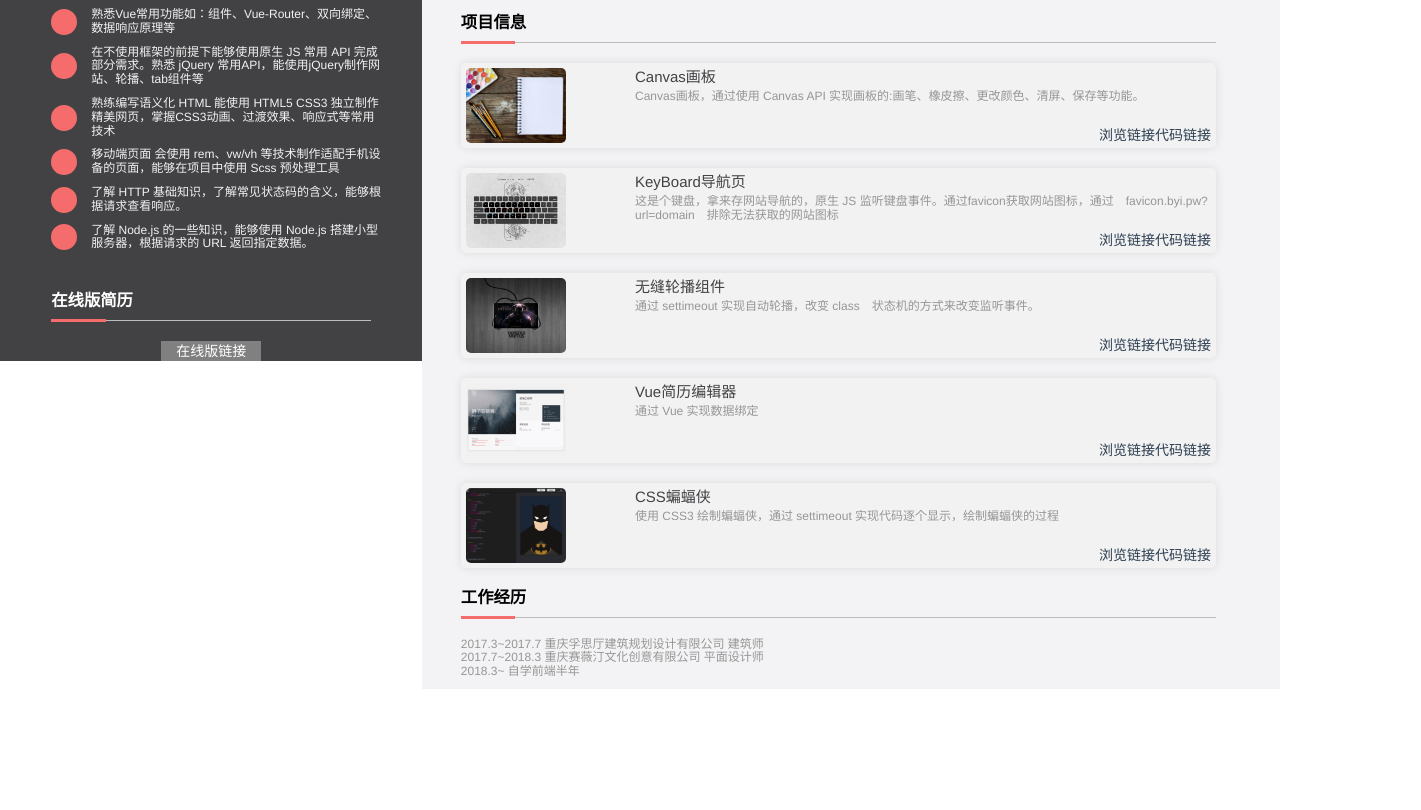
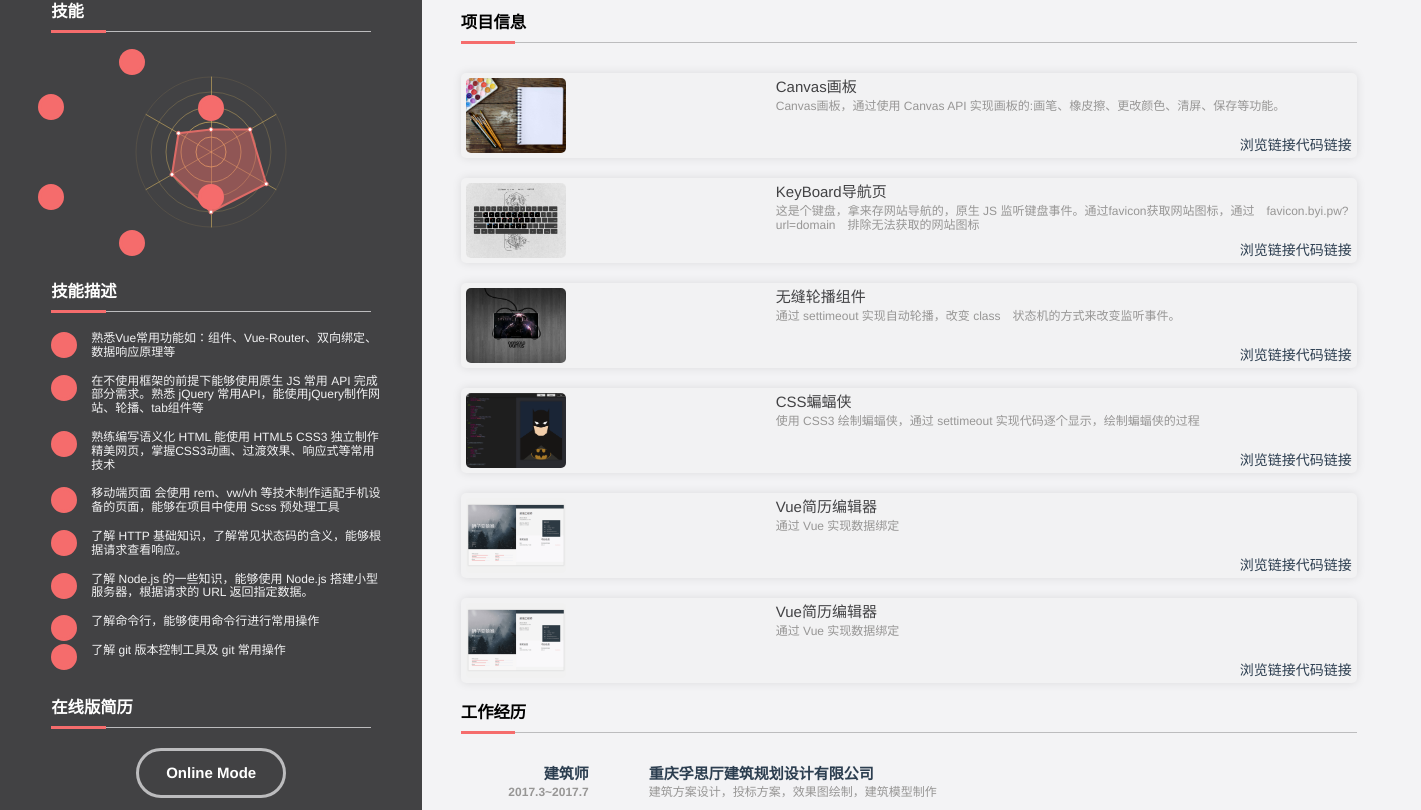
Before and after one commit to 574549756/resume-preview, a Vue app: page / in a window 1280 px wide. Shown: the part 450-1260 px from the top of the page, 1421 px wide, since content can reach past the window. Before the commit the page ends 1139 px from the top, so only its background shows below. Built offline with nearby package versions, Linux system fonts and the light colour scheme.

Commit message:
css done

```diff
--- a/index.html
+++ b/index.html
@@ -5,7 +5,7 @@
   <meta charset="utf-8">
   <meta name="viewport" content="width=device-width,initial-scale=1.0">
   <title>resume-preview</title>
-  <script src="//at.alicdn.com/t/font_801219_sqvxosi53ir.js"></script>
+  <script src="//at.alicdn.com/t/font_801219_qrbvhe0shq.js"></script>
   <style type="text/css">
     .icon {
       width: 1em;
--- a/src/App.vue
+++ b/src/App.vue
@@ -61,12 +61,12 @@ import onlinelink from './components/onlinelink'
         flex-direction: column;
         background: #424244;
         width: 33vw;
-        height: 101.381vh;
+        height: 100%;
         .mainTitle {
             display: flex;
             flex-direction: column;
             justify-content: center;
-            background: #f56363dc;
+            background: #ec5658c4;
             height: 10vw;
             width: 55vw;
             margin-top: -10vw;
--- a/src/components/abilityDiscription.vue
+++ b/src/components/abilityDiscription.vue
@@ -42,6 +42,18 @@
 				</svg>
 				<p>了解 Node.js 的一些知识，能够使用 Node.js 搭建小型服务器，根据请求的 URL 返回指定数据。</p>
 			</div>
+			<div class="cli">
+				<svg class="cli" aria-hidden="true">
+					<use xlink:href="#icon-minglinghang"></use>
+				</svg>
+				<p>了解命令行，能够使用命令行进行常用操作</p>
+			</div>
+			<div class="git">
+				<svg class="git" aria-hidden="true">
+					<use xlink:href="#icon-github1"></use>
+				</svg>
+				<p>了解 git 版本控制工具及 git 常用操作</p>
+			</div>
 
 		</div>
 	</div>
@@ -60,10 +72,10 @@
             margin-left: 40px;
         }
         div {
-            margin: 10px 0;
+            margin: 15px 0;
             display: flex;
             justify-content: space-between;
-            align-items: center;
+            align-items: flex-start;
             svg {
                 position: absolute;
                 width: 26px;
--- a/src/components/experience.vue
+++ b/src/components/experience.vue
@@ -5,21 +5,49 @@
             <div class="breakLine"></div>
         </div>
         <div class="experienceDetail">
-            <p>2017.3~2017.7 重庆孚思厅建筑规划设计有限公司 建筑师</p>
-            <p>2017.7~2018.3 重庆赛薇汀文化创意有限公司 平面设计师</p>
-            <p>2018.3~ 自学前端半年</p>
+            <div class="firstExp">
+                <header>
+                    <h1>建筑师</h1>
+                    <h2>2017.3~2017.7</h2>
+                </header>
+                <main>
+                    <h2>重庆孚思厅建筑规划设计有限公司</h2>
+                    <p>建筑方案设计，投标方案，效果图绘制，建筑模型制作</p>
+                </main>
+            </div>
+            <div class="secondExp">
+                <header>
+
+                    <h1>平面设计师</h1>
+                    <h2>2017.7~2018.3</h2>
+                </header>
+                <main>
+                    <h2>重庆赛薇汀文化创意有限公司</h2>
+                    <p>宣传图制作、排版、拍摄</p>
+                </main>
+            </div>
+            <div class="thirdExp">
+                <header>
+                    <h1>自学</h1>
+                    <h2>2018.3~</h2>
+                </header>
+                <main>
+                    <h2>自学前端半年</h2>
+                    <p></p>
+                </main>
+            </div>
         </div>
     </div>
 </template>
 
 <script>
-export default {
-	data(){
-		return{}
-	},
-	methods: {},
-	components:{}
-}
+    export default {
+        data() {
+            return {}
+        },
+        methods: {},
+        components: {}
+    }
 </script>
 
 
@@ -34,6 +62,56 @@ export default {
         flex-direction: column;
         align-items: flex-start;
         padding: 0 10px 10px 3vw;
+        .firstExp,
+        .secondExp,
+        .thirdExp {
+            align-items: flex-start;
+            display: flex;
+            flex-direction: row;
+            justify-content: space-around;
+            margin: 10px 0;
+            padding-bottom: 1px;
+            > header {
+                margin: 0 30px 0 0;
+                display: flex;
+                flex-direction: column;
+                justify-content: flex-start;
+                align-items: flex-end;
+                width: 10vw;
+                > h1 {
+                    display: block;
+                    margin: 2px 0;
+                    font-size: 15px;
+                    text-align: right;
+                }
+                > h2 {
+                    display: block;
+                    margin: 2px 0;
+                    font-size: 12px;
+                    text-align: right;
+                    color: #979695;
+                }
+            }
+            > main {
+                margin: 0 0 0 30px;
+                display: flex;
+                flex-direction: column;
+                justify-content: flex-start;
+                align-items: flex-start;
+                width: 50vw;
+                > h2 {
+                    margin: 2px 0;
+                    font-size: 15px;
+                    text-align: left;
+                }
+                > p {
+                    margin: 2px 0;
+                    font-size: 12px;
+                    text-align: left;
+                    color: #979695;
+                }
+            }
+        }
     }
     .header {
         display: flex;
@@ -48,7 +126,7 @@ export default {
             align-self: flex-start;
             background-color: #bcbcbe;
             height: 1px;
-            width: 59vw;
+            width: 70vw;
             z-index: 100;
             position: relative;
             &::before {
--- a/src/components/idBoard.vue
+++ b/src/components/idBoard.vue
@@ -58,7 +58,7 @@ export default {
             align-self: center;
             background-color: #bcbcbe;
             height: 1px;
-      width: 59vw;
+            width: 70vw;
             margin-left: 3vw;
             z-index: 100;
             position: relative;
--- a/src/components/onlinelink.vue
+++ b/src/components/onlinelink.vue
@@ -5,7 +5,7 @@
             <div class="breakLine"></div>
         </div>
         <div class="onlineMode">
-            <a href="">在线版链接</a>
+            <a href="">Online Mode</a>
         </div>
     </div>
 </template>
@@ -16,7 +16,7 @@
         display: flex;
         flex-direction: column;
         align-items: flex-start;
-        margin: 30px 0 20px 0;
+        margin: 25px 0 20px 0;
         h3 {
             color: white;
             margin: 0 0 10px 4vw;
@@ -45,14 +45,18 @@
         display: flex;
         justify-content: center;
         align-items: center;
+        margin: 10px 0 30px 0;
         a {
             display: flex;
             justify-content: center;
             align-items: center;
-            height: 20px;
-            width: 100px;
+            height: 50px;
+            width: 150px;
+            font-size: 15px;
+            font-weight: 700;
             color: white;
-            background: gray;
+            border: 3px solid #bcbcbe;
+            border-radius: 25px;
         }
     }
 }
--- a/src/components/portfolio.vue
+++ b/src/components/portfolio.vue
@@ -80,6 +80,33 @@
       </div>
     </div>
     <div class="pro">
+      <img v-bind:src="`/static/img/${projects.projectImg[4]}`" alt="">
+      <div class="proDiscription">
+        <div class="stack">
+          <p>{{projects.projectName[4]}}</p>
+          <div class="stackIcon">
+            <svg aria-hidden="true">
+              <use v-bind:xlink:href="`#icon-${projects.projectIcons[0]}`"></use>
+            </svg>
+            <svg aria-hidden="true">
+              <use v-bind:xlink:href="`#icon-${projects.projectIcons[4]}`"></use>
+            </svg>
+            <svg aria-hidden="true" >
+              <use v-bind:xlink:href="`#icon-${projects.projectIcons[5]}`"></use>
+            </svg>
+            <svg aria-hidden="true" >
+              <use v-bind:xlink:href="`#icon-${projects.projectIcons[6]}`"></use>
+            </svg>
+          </div>
+        </div>
+        <p>{{projects.projectDis[4]}}</p>
+        <div class="linkArea">
+          <a href="">浏览链接</a>
+          <a href="">代码链接</a>
+        </div>
+      </div>
+    </div>
+    <div class="pro">
       <img v-bind:src="`/static/img/${projects.projectImg[3]}`" alt="">
       <div class="proDiscription">
         <div class="stack">
@@ -107,10 +134,10 @@
       </div>
     </div>
     <div class="pro">
-      <img v-bind:src="`/static/img/${projects.projectImg[4]}`" alt="">
+      <img v-bind:src="`/static/img/${projects.projectImg[3]}`" alt="">
       <div class="proDiscription">
         <div class="stack">
-          <p>{{projects.projectName[4]}}</p>
+          <p>{{projects.projectName[3]}}</p>
           <div class="stackIcon">
             <svg aria-hidden="true">
               <use v-bind:xlink:href="`#icon-${projects.projectIcons[0]}`"></use>
@@ -126,7 +153,7 @@
             </svg>
           </div>
         </div>
-        <p>{{projects.projectDis[4]}}</p>
+        <p>{{projects.projectDis[3]}}</p>
         <div class="linkArea">
           <a href="">浏览链接</a>
           <a href="">代码链接</a>
@@ -240,7 +267,7 @@
         display: flex;
         flex-direction: column;
         align-items: flex-start;
-        margin: 15px 0 20px 0;
+        margin: 15px 0 30px 0;
         h3 {
             color: black;
             margin: 0 0 10px 0;
@@ -249,8 +276,7 @@
             align-self: center;
             background-color: #bcbcbe;
             height: 1px;
-            margin: 0 0 0 0vw;
-            width: 59vw;
+            width: 70vw;
             z-index: 100;
             position: relative;
             &::before {
--- a/src/components/radar.vue
+++ b/src/components/radar.vue
@@ -99,7 +99,7 @@
 							areaStyle: { normal: { opacity: 0.5 } },
 							data: [
 								{
-									value: [50, 20, 60, 80, 85, 60],
+									value: [30, 50, 60, 80, 85, 60],
 									name: ''
 								}
 							]
@@ -162,34 +162,37 @@
         margin-left: 80px;
         svg {
             fill: #f3f3f5;
-            width: 20px;
-            height: 20px;
+            width: 26px;
+            height: 26px;
             position: absolute;
             background: #f56c6c;
+            border-radius: 13px;
+            border: 3px solid #f56c6c;
         }
         .vue {
-            top: 135px;
-            left: -35px;
+            top: 132px;
+            left: -42px;
         }
         .react {
-            left: -35px;
-            top: 45px;
+            left: -42px;
+            top: 42px;
         }
         .node {
-            left: 41px;
+            left: 39px;
+            top: -3px;
         }
         .jquery {
             fill: #f3f3f5;
-            left: 116px;
-            top: 45px;
+            left: 118px;
+            top: 43px;
         }
         .javascript {
-            left: 41px;
-            top: 180px;
+            left: 39px;
+            top: 178px;
         }
         .html {
-            left: 116px;
-            top: 135px;
+            left: 118px;
+            top: 132px;
         }
         .css {
             left: 136px;
```
Lines whose indentation alone changed are shown as unchanged.
